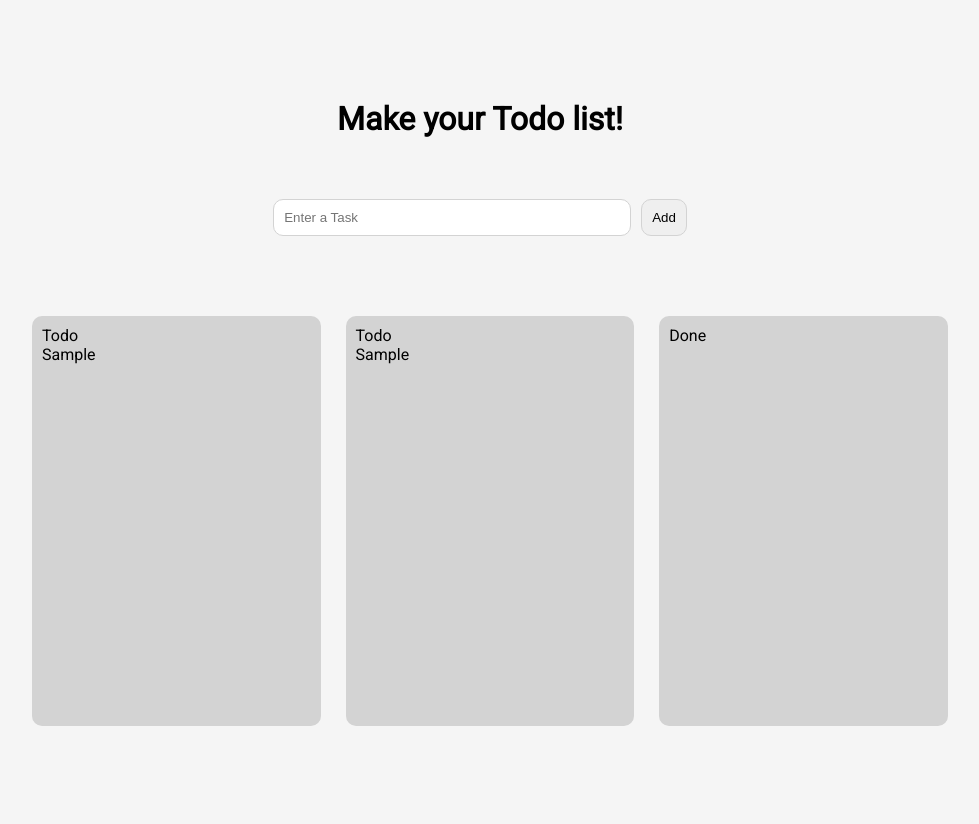
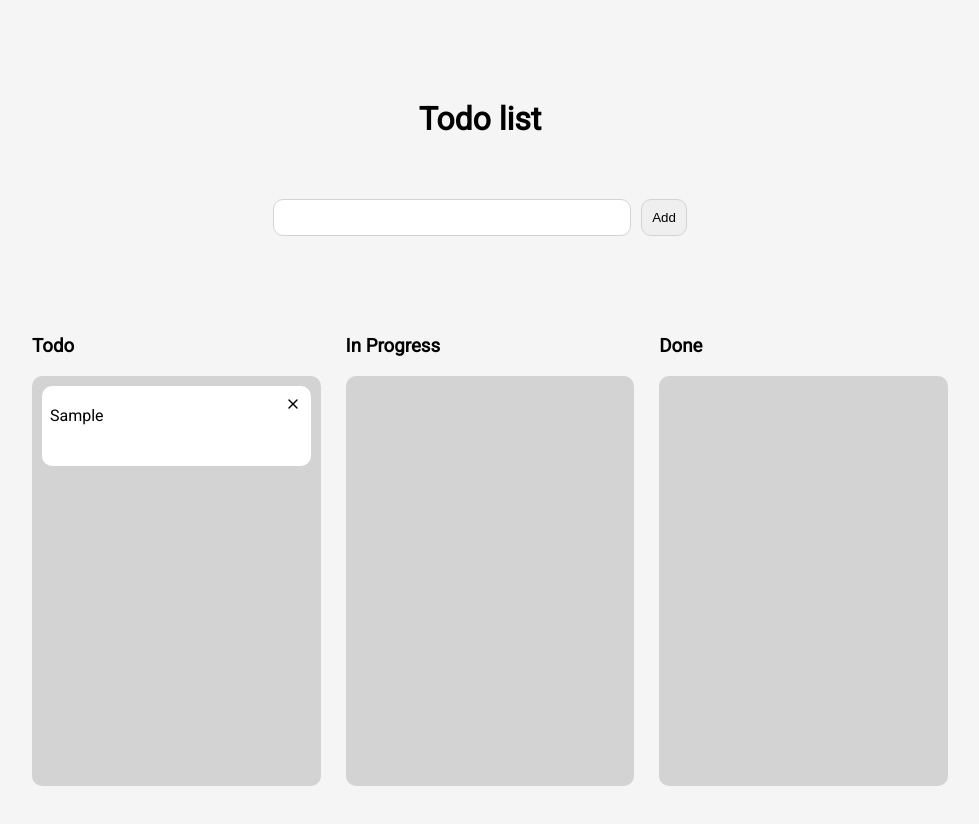
Before and after one commit to lsenaa/DnD-Kanban-board, a React (Create React App) app: page / in a window 1280 px wide. Both pictures are taken after typing "Sample" into the empty fields and a click on the button "Add". Shown: the top 824 px of the page, without its empty margins (160-1139 px from the left). Built offline with nearby package versions, Linux system fonts and the light colour scheme.

Commit message:
Add 스타일 추가

```diff
--- a/package.json
+++ b/package.json
@@ -10,6 +10,7 @@
     "react": "^18.2.0",
     "react-beautiful-dnd": "^13.1.1",
     "react-dom": "^18.2.0",
+    "react-icons": "^4.8.0",
     "react-scripts": "5.0.1",
     "uuid": "^9.0.0",
     "web-vitals": "^2.1.4"
--- a/src/App.css
+++ b/src/App.css
@@ -9,62 +9,3 @@
 .title {
   margin-top: 80px;
 }
-
-.todo-input {
-  width: 100%;
-  margin: 40px 0 80px 0;
-  display: flex;
-  justify-content: center;
-}
-
-.todo-input .input {
-  width: 30%;
-  padding: 10px;
-  border-radius: 10px;
-  border: 1px solid lightgrey;
-  outline: none;
-}
-
-.todo-input .button {
-  padding: 0 10px;
-  border-radius: 10px;
-  border: 1px solid lightgrey;
-  margin-left: 10px;
-  cursor: pointer;
-}
-
-.todo-columns {
-  width: 80%;
-  display: flex;
-  justify-content: space-between;
-}
-
-.App .column {
-  width: 30%;
-}
-
-.droppable-col {
-  width: 100%;
-  background-color: lightgrey;
-  padding: 10px 10px 0 10px;
-  border-radius: 10px;
-  display: flex;
-  flex-direction: column;
-  min-height: 400px;
-}
-
-.droppable-col.dragging {
-  background-color: rgb(125, 153, 162);
-}
-
-.item {
-  margin-bottom: 10px;
-  background-color: white;
-  padding: 20px 8px;
-  border-radius: 10px;
-  user-select: none;
-}
-
-.item.dragging {
-  box-shadow: 5px 5px 5px gray;
-}
--- a/src/App.js
+++ b/src/App.js
@@ -9,12 +9,12 @@ function App() {
   const [todo, setTodo] = useState("");
   const [todos, setTodos] = useState([]);
   const [doingTodos, setDoingTodos] = useState([]);
-  const [CompletedTodos, setCompletedTodos] = useState([]);
+  const [completedTodos, setCompletedTodos] = useState([]);
 
   const handleDragEnd = (result) => {
     const { destination, source } = result;
 
-    console.log(result);
+    // console.log(result);
 
     if (!destination) {
       return;
@@ -29,29 +29,34 @@ function App() {
 
     let add;
     let active = todos;
-    let complete = CompletedTodos;
-    // Source Logic
+    let doing = doingTodos;
+    let complete = completedTodos;
+
     if (source.droppableId === "TodosList") {
       add = active[source.index];
       active.splice(source.index, 1);
+    } else if (source.droppableId === "InProgress") {
+      add = doing[source.index];
+      doing.splice(source.index, 1);
     } else {
       add = complete[source.index];
       complete.splice(source.index, 1);
     }
 
-    // Destination Logic
     if (destination.droppableId === "TodosList") {
       active.splice(destination.index, 0, add);
+    } else if (destination.droppableId === "InProgress") {
+      doing.splice(destination.index, 0, add);
     } else {
       complete.splice(destination.index, 0, add);
     }
 
     setCompletedTodos(complete);
+    setDoingTodos(doing);
     setTodos(active);
   };
 
-  const addItem = (e) => {
-    e.preventDefault();
+  const addItem = () => {
     if (todo) {
       setTodos([...todos, { id: uuidv4(), todo, isDone: false }]);
       setTodo("");
@@ -60,65 +65,17 @@ function App() {
 
   return (
     <div className="App">
-      <h1 className="title">Make your Todo list!</h1>
+      <h1 className="title">Todo list</h1>
       <TodoInput todo={todo} setTodo={setTodo} addItem={addItem} />
       <DragDropContext onDragEnd={handleDragEnd}>
-        {/* <div className="todo-columns"> */}
         <TodoList
           todos={todos}
           setTodos={setTodos}
-          CompletedTodos={CompletedTodos}
+          doingTodos={doingTodos}
+          setDoingTodos={setDoingTodos}
+          completedTodos={completedTodos}
           setCompletedTodos={setCompletedTodos}
         />
-        {/* <DragDropContext onDragEnd={handleDragEnd}>
-          {_.map(state, (data, key) => {
-            return (
-              <div className="column" key={key}>
-                <h3>{data.title}</h3>
-                <Droppable droppableId={key}>
-                  {(provided, snapshot) => {
-                    return (
-                      <div
-                        ref={provided.innerRef}
-                        {...provided.droppableProps}
-                        className={`droppable-col ${
-                          snapshot.isDraggingOver && "dragging"
-                        }`}
-                      >
-                        {data.items.map((el, index) => {
-                          return (
-                            <Draggable
-                              key={el.id}
-                              index={index}
-                              draggableId={el.id}
-                            >
-                              {(provided, snapshot) => {
-                                return (
-                                  <div
-                                    className={`item ${
-                                      snapshot.isDragging && "dragging"
-                                    }`}
-                                    ref={provided.innerRef}
-                                    {...provided.draggableProps}
-                                    {...provided.dragHandleProps}
-                                  >
-                                    {el.name}
-                                  </div>
-                                );
-                              }}
-                            </Draggable>
-                          );
-                        })}
-                        {provided.placeholder}
-                      </div>
-                    );
-                  }}
-                </Droppable>
-              </div>
-            );
-          })}
-        </DragDropContext> */}
-        {/* </div> */}
       </DragDropContext>
     </div>
   );
--- a/src/components/SingleTodo.js
+++ b/src/components/SingleTodo.js
@@ -1,80 +1,28 @@
-import React, { useEffect, useState } from "react";
-import { useRef } from "react";
-// import { AiFillEdit, AiFillDelete } from "react-icons/ai";
-// import { MdDone } from "react-icons/md";
+import React from "react";
+import { FiX } from "react-icons/fi";
 import { Draggable } from "react-beautiful-dnd";
 
 const SingleTodo = ({ index, todo, todos, setTodos }) => {
-  const [edit, setEdit] = useState(false);
-  const [editTodo, setEditTodo] = useState(todo.todo);
-
-  const inputRef = useRef(null);
-  useEffect(() => {
-    inputRef.current?.focus();
-  }, [edit]);
-
-  const handleEdit = (e, id) => {
-    e.preventDefault();
-    setTodos(
-      todos.map((todo) => (todo.id === id ? { ...todo, todo: editTodo } : todo))
-    );
-    setEdit(false);
-  };
-
-  const handleDelete = (id) => {
+  const deleteItem = (id) => {
     setTodos(todos.filter((todo) => todo.id !== id));
-  };
-
-  const handleDone = (id) => {
-    setTodos(
-      todos.map((todo) =>
-        todo.id === id ? { ...todo, isDone: !todo.isDone } : todo
-      )
-    );
   };
 
   return (
     <Draggable draggableId={todo.id.toString()} index={index}>
       {(provided, snapshot) => (
-        <form
-          onSubmit={(e) => handleEdit(e, todo.id)}
-          {...provided.draggableProps}
-          {...provided.dragHandleProps}
-          ref={provided.innerRef}
-          // className="droppable-col"
-          className={`todos__single ${snapshot.isDragging ? "drag" : ""}`}
-        >
-          {edit ? (
-            <input
-              value={editTodo}
-              onChange={(e) => setEditTodo(e.target.value)}
-              className="todos__single--text"
-              ref={inputRef}
-            />
-          ) : todo.isDone ? (
-            <s className="todos__single--text">{todo.todo}</s>
-          ) : (
-            <span className="todos__single--text">{todo.todo}</span>
-          )}
-          <div>
-            <span
-              className="icon"
-              onClick={() => {
-                if (!edit && !todo.isDone) {
-                  setEdit(!edit);
-                }
-              }}
-            >
-              {/* <AiFillEdit /> */}
-            </span>
-            <span className="icon" onClick={() => handleDelete(todo.id)}>
-              {/* <AiFillDelete /> */}
-            </span>
-            <span className="icon" onClick={() => handleDone(todo.id)}>
-              {/* <MdDone /> */}
+        <div className="todo-item">
+          <div
+            {...provided.draggableProps}
+            {...provided.dragHandleProps}
+            ref={provided.innerRef}
+            className={`item ${snapshot.isDragging && "dragging"}`}
+          >
+            {todo.todo}
+            <span className="icon" onClick={() => deleteItem(todo.id)}>
+              <FiX />
             </span>
           </div>
-        </form>
+        </div>
       )}
     </Draggable>
   );
--- a/src/components/styles.css
+++ b/src/components/Styles.css
@@ -47,12 +47,22 @@
 
 .item {
   margin-bottom: 10px;
+  min-height: 40px;
   background-color: white;
   padding: 20px 8px;
   border-radius: 10px;
   user-select: none;
+  position: relative;
 }
 
 .item.dragging {
   box-shadow: 5px 5px 5px gray;
 }
+
+.icon {
+  cursor: pointer;
+  position: absolute;
+  top: 5px;
+  right: 5px;
+  padding: 5px;
+}
--- a/src/components/TodoInput.js
+++ b/src/components/TodoInput.js
@@ -6,7 +6,6 @@ const TodoInput = ({ todo, setTodo, addItem }) => {
       <input
         className="input"
         type="text"
-        placeholder="Enter a Task"
         value={todo}
         onChange={(e) => setTodo(e.target.value)}
       />
--- a/src/components/TodoList.js
+++ b/src/components/TodoList.js
@@ -1,12 +1,20 @@
 import React from "react";
 import SingleTodo from "./SingleTodo";
 import { Droppable } from "react-beautiful-dnd";
-import "./styles.css";
+import "./Styles.css";
 
-const TodoList = ({ todos, setTodos, CompletedTodos, setCompletedTodos }) => {
+const TodoList = ({
+  todos,
+  setTodos,
+  doingTodos,
+  setDoingTodos,
+  completedTodos,
+  setCompletedTodos,
+}) => {
   return (
     <div className="todo-columns">
       <div className="column">
+        <h3>Todo</h3>
         <Droppable droppableId="TodosList">
           {(provided, snapshot) => (
             <div
@@ -16,7 +24,6 @@ const TodoList = ({ todos, setTodos, CompletedTodos, setCompletedTodos }) => {
               ref={provided.innerRef}
               {...provided.droppableProps}
             >
-              <span className="todos__heading">Todo</span>
               {todos?.map((todo, index) => (
                 <SingleTodo
                   index={index}
@@ -32,6 +39,7 @@ const TodoList = ({ todos, setTodos, CompletedTodos, setCompletedTodos }) => {
         </Droppable>
       </div>
       <div className="column">
+        <h3>In Progress</h3>
         <Droppable droppableId="InProgress">
           {(provided, snapshot) => (
             <div
@@ -41,14 +49,13 @@ const TodoList = ({ todos, setTodos, CompletedTodos, setCompletedTodos }) => {
               ref={provided.innerRef}
               {...provided.droppableProps}
             >
-              <span className="todos__heading">Todo</span>
-              {todos?.map((todo, index) => (
+              {doingTodos?.map((todo, index) => (
                 <SingleTodo
                   index={index}
-                  todos={todos}
+                  todos={doingTodos}
                   todo={todo}
                   key={todo.id}
-                  setTodos={setTodos}
+                  setTodos={setDoingTodos}
                 />
               ))}
               {provided.placeholder}
@@ -57,23 +64,20 @@ const TodoList = ({ todos, setTodos, CompletedTodos, setCompletedTodos }) => {
         </Droppable>
       </div>
       <div className="column">
+        <h3>Done</h3>
         <Droppable droppableId="TodosDone">
           {(provided, snapshot) => (
             <div
               ref={provided.innerRef}
               {...provided.droppableProps}
-              // className={`todos  ${
-              //   snapshot.isDraggingOver ? "dragcomplete" : "remove"
-              // }`}
               className={`droppable-col ${
                 snapshot.isDraggingOver && "dragging"
               }`}
             >
-              <span className="todos__heading">Done</span>
-              {CompletedTodos?.map((todo, index) => (
+              {completedTodos?.map((todo, index) => (
                 <SingleTodo
                   index={index}
-                  todos={CompletedTodos}
+                  todos={completedTodos}
                   todo={todo}
                   key={todo.id}
                   setTodos={setCompletedTodos}
```
Also changed, not shown: 1 other file (tests, documents, lock files or other folders).
